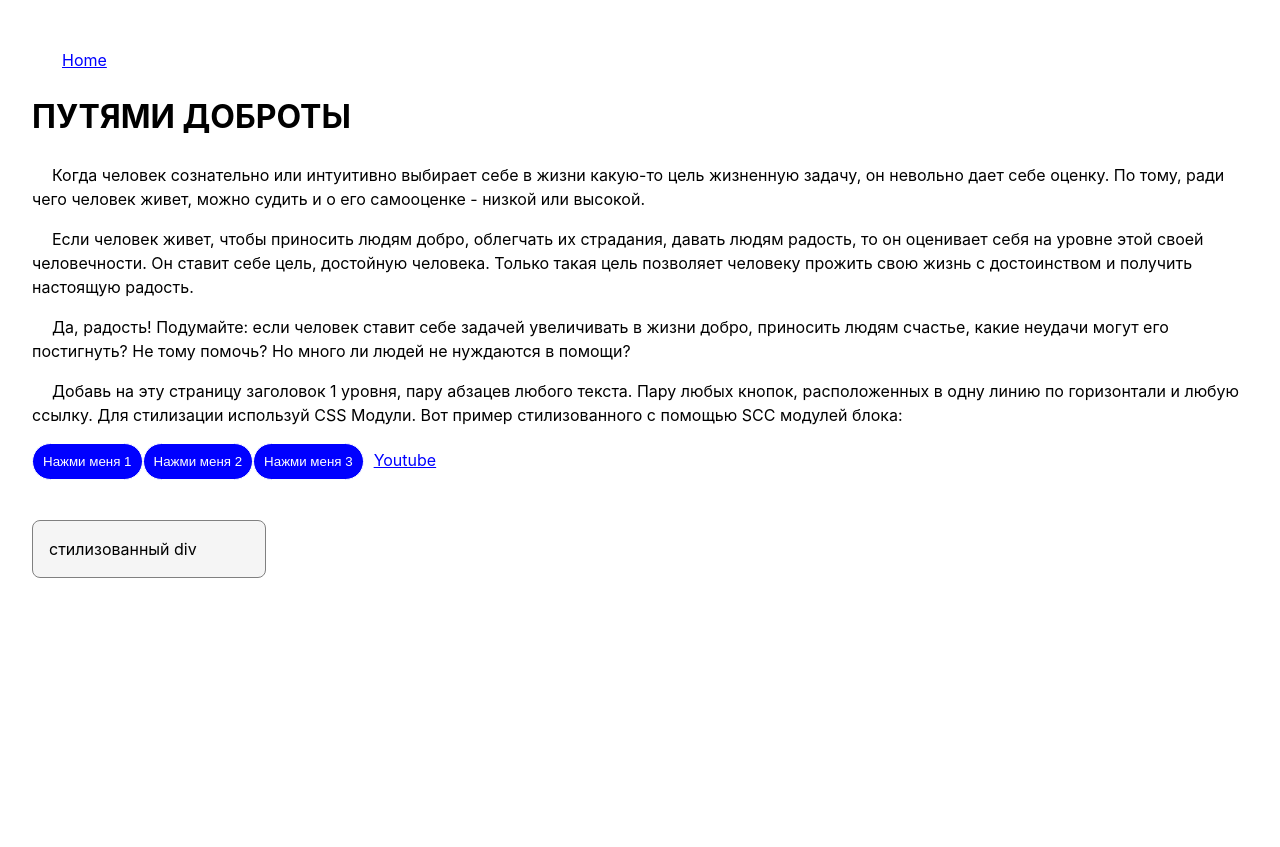
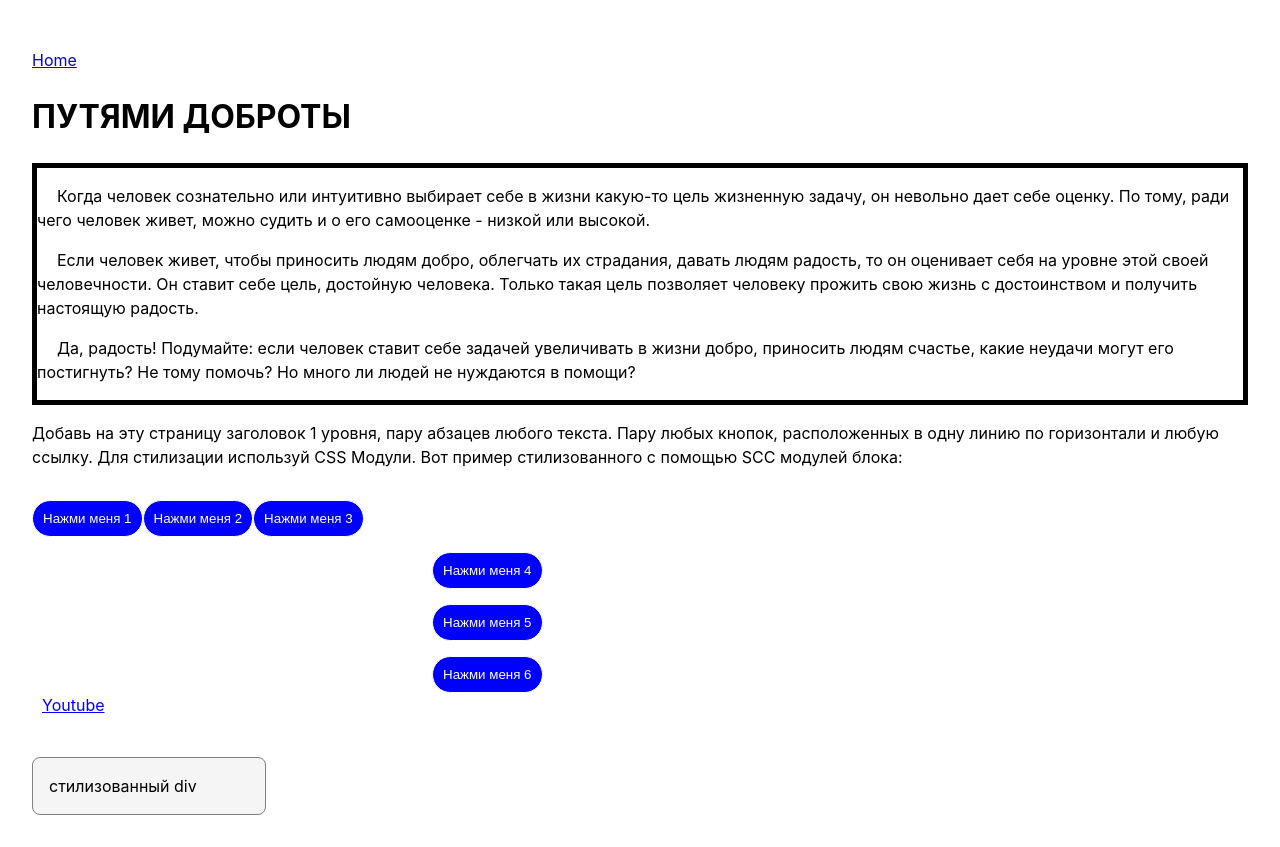
Before and after one commit to shyamrupadas/frontend-practice, a React (Vite) app: page /maxim/first-task in a window 1280 px wide. Before the commit the page ends 800 px from the top, so only its background shows below. Built offline with nearby package versions, Linux system fonts and the light colour scheme.

Commit message:
Добавил 3 кнопки по вертикали, остальные 3 кнопки по горизонтали. Исправил остальные ошибки

```diff
--- a/src/pages/Maxim/MaximTask1/MaximTask1.module.css
+++ b/src/pages/Maxim/MaximTask1/MaximTask1.module.css
@@ -17,7 +17,31 @@
   padding: 8px;
 }
 
-button {
+.first-button:hover,
+.second-button:hover,
+.third-button:hover,
+.fourth-button:hover,
+.fifth-button:hover,
+.sixth-button:hover {
+  background-color:aqua;
+  transform:translateY(-5px);
+}
+
+.fourth-button,
+.fifth-button,
+.sixth-button {
+  display: flex;
+  margin-left: 400px;
+}
+
+
+
+.first-button,
+.second-button,
+.third-button,
+.fourth-button,
+.fifth-button,
+.sixth-button {
   border-radius: 100px;
   background-color:blue;
   border: 1px solid;
@@ -25,22 +49,19 @@ button {
   color: white;
   padding: 10px;
   transition: transform 0.2s ease-in-out;
+  margin-top: 15px;
 }
 
-button:hover {
-  background-color:aqua;
-  transform:translateY(-5px);
-}
-
-a {
+.YouTube {
   color:blue;
   margin-left: 10px;
 }
 
-a:hover {
+.YouTube:hover {
   color:aqua;
 }
 
-p {
+.myText {
   text-indent: 20px;
+  border: 5px solid black;
 }
--- a/src/pages/Maxim/MaximTask1/MaximTask1.tsx
+++ b/src/pages/Maxim/MaximTask1/MaximTask1.tsx
@@ -4,6 +4,7 @@ import { Link } from 'react-router-dom'
 
 // Здесь импортируется Модульный CSS
 import css from './MaximTask1.module.css'
+import React from 'react'
 
 // 'это реакт компонент, доступный по адресу (роуту) /maxim/first-task'. Компонент объявлен как функция JS, возаращая JSX.
 // Этот компонент (функция) может принимать пропсы (аргументы) - для того чтобы работать с ними.
@@ -18,6 +19,7 @@ export const MaximTask1 = () => {
         <Link to={'/'}>Home</Link>
       </p>
       <h1>ПУТЯМИ ДОБРОТЫ</h1>
+      <div className={css['myText']}>
         <p>
        Когда человек сознательно или интуитивно выбирает себе в жизни какую-то цель
        жизненную задачу, он невольно дает себе оценку. По тому, ради чего человек живет,
@@ -33,15 +35,20 @@ export const MaximTask1 = () => {
        приносить людям счастье, какие неудачи могут его постигнуть? Не тому помочь?
        Но много ли людей не нуждаются в помощи?
        </p>
+      </div>
        <p>
         Добавь на эту страницу заголовок 1 уровня, пару абзацев любого текста. Пару любых
         кнопок, расположенных в одну линию по горизонтали и любую ссылку. Для стилизации
         используй CSS Модули. Вот пример стилизованного c помощью SCC модулей блока:
        </p>
-      <button>Нажми меня 1</button>
-      <button>Нажми меня 2</button>
-      <button>Нажми меня 3</button>
-      <a href='https://www.youtube.com/'>Youtube</a>
+        <button className={css['first-button']}>Нажми меня 1</button>
+        <button className={css['second-button']}>Нажми меня 2</button>
+        <button className={css['third-button']}>Нажми меня 3</button>
+        <button className={css['fourth-button']}>Нажми меня 4</button>
+        <button className={css['fifth-button']}>Нажми меня 5</button>
+        <button className={css['sixth-button']}>Нажми меня 6</button>
+
+      <a href='https://www.youtube.com/' className={css['YouTube']}>Youtube</a>
       <div className={css.myClass}>стилизованный div</div>
     </div>
   )
```
Lines whose indentation alone changed are shown as unchanged.
